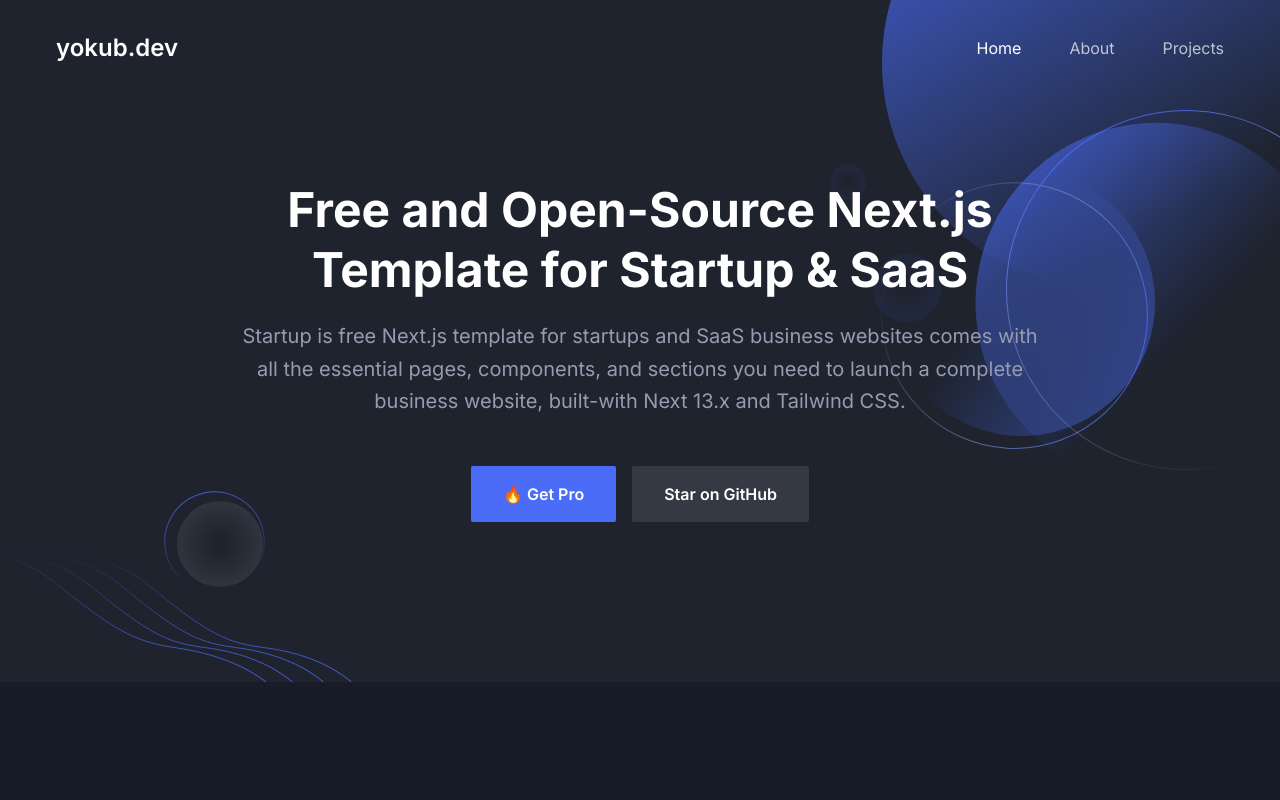
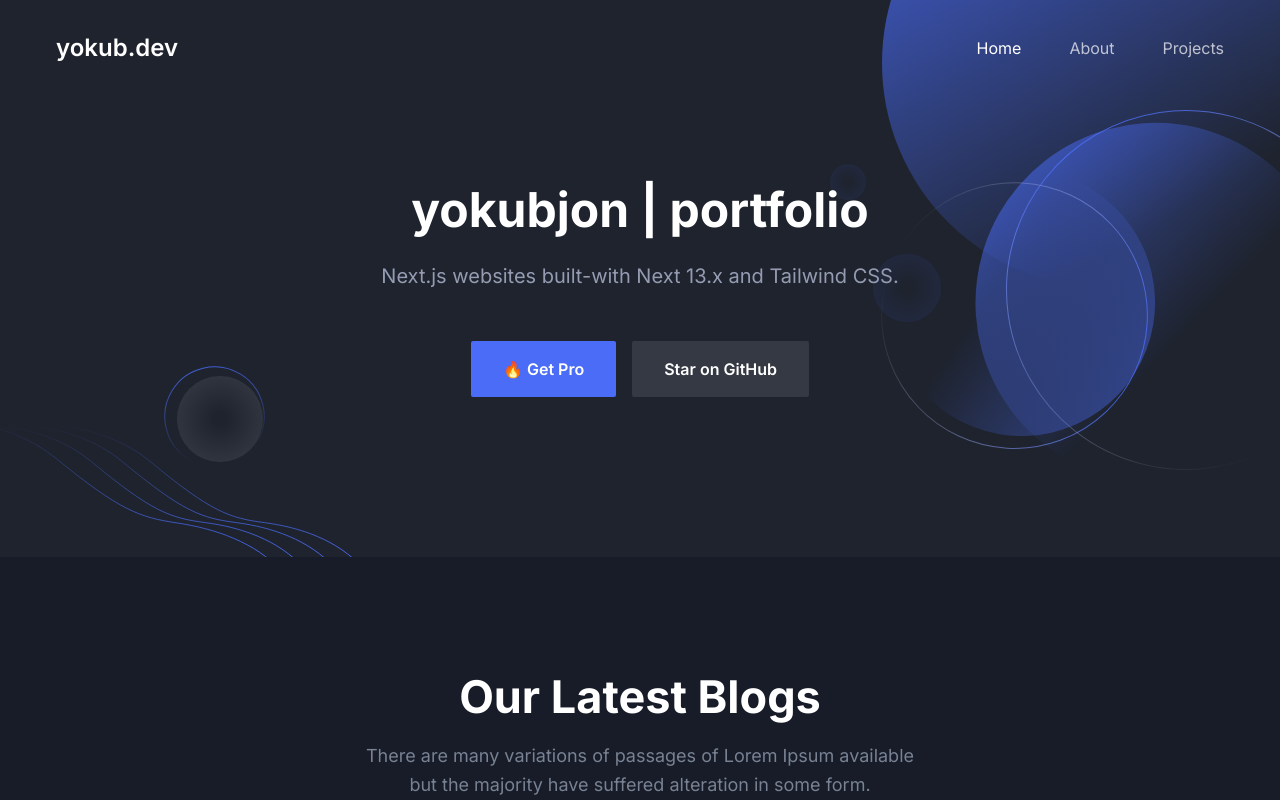
Before and after one commit to yokubdev/portfolio, a Next.js app: page / in a window 1280 px wide. Shown: the top 800 px of the page. Built offline with nearby package versions, Linux system fonts and the light colour scheme.

Commit message:
fix(page): change page header

```diff
--- a/app/about/page.tsx
+++ b/app/about/page.tsx
@@ -5,8 +5,8 @@
 import { Metadata } from "next";
 
 export const metadata: Metadata = {
-  title: "About Page | Free Next.js Template for Startup and SaaS",
-  description: "This is About Page for Startup Nextjs Template",
+  title: "About Page | yokubjon | portfolio",
+  description: "This is About Page for yokubjon.uz",
   // other metadata
 };
 
--- a/app/blog-details/page.tsx
+++ b/app/blog-details/page.tsx
@@ -5,7 +5,7 @@
 import { Metadata } from "next";
 
 export const metadata: Metadata = {
-  title: "Blog Details Page | Free Next.js Template for Startup and SaaS",
+  title: "Blog Details Page | yokubjon | portfolio",
   description: "This is Blog Details Page for Startup Nextjs Template",
   // other metadata
 };
--- a/app/blog-sidebar/page.tsx
+++ b/app/blog-sidebar/page.tsx
@@ -6,8 +6,8 @@
 import { Metadata } from "next";
 
 export const metadata: Metadata = {
-  title: "Blog Details Page | Free Next.js Template for Startup and SaaS",
-  description: "This is Blog Details Page for Startup Nextjs Template",
+  title: "Blog Details Page | yokubjon | portfolio",
+  description: "This is Blog Details Page yokubjon.uz",
   // other metadata
 };
 
--- a/app/blog/page.tsx
+++ b/app/blog/page.tsx
@@ -5,8 +5,8 @@
 import { Metadata } from "next";
 
 export const metadata: Metadata = {
-  title: "Blog Page | Free Next.js Template for Startup and SaaS",
-  description: "This is Blog Page for Startup Nextjs Template",
+  title: "Blog Page | yokubjon | portfolio",
+  description: "yokubjon.uz",
   // other metadata
 };
 
--- a/app/page.tsx
+++ b/app/page.tsx
@@ -4,8 +4,8 @@
 import { Metadata } from "next";
 
 export const metadata: Metadata = {
-  title: "Free Next.js Template for Startup and SaaS",
-  description: "This is Home for Startup Nextjs Template",
+  title: "yokubjon | portfolio",
+  description: "yokubjon.uz",
   // other metadata
 };
 
--- a/components/Hero/index.tsx
+++ b/components/Hero/index.tsx
@@ -16,13 +16,10 @@
                 data-wow-delay=".2s"
               >
                 <h1 className="mb-5 text-3xl font-bold leading-tight text-black dark:text-white sm:text-4xl sm:leading-tight md:text-5xl md:leading-tight">
-                  Free and Open-Source Next.js Template for Startup & SaaS
+                  yokubjon | portfolio
                 </h1>
                 <p className="mb-12 text-base !leading-relaxed text-body-color dark:text-body-color-dark sm:text-lg md:text-xl">
-                  Startup is free Next.js template for startups and SaaS
-                  business websites comes with all the essential pages,
-                  components, and sections you need to launch a complete
-                  business website, built-with Next 13.x and Tailwind CSS.
+                  Next.js websites built-with Next 13.x and Tailwind CSS.
                 </p>
                 <div className="flex flex-col items-center justify-center space-y-4 sm:flex-row sm:space-x-4 sm:space-y-0">
                   <Link
```
Also changed, not shown: 1 other file (tests, documents, lock files or other folders).
